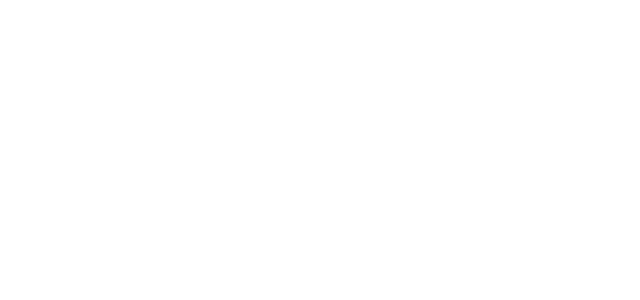
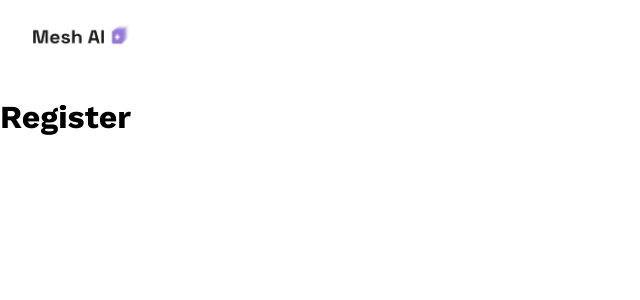
Before and after one commit to LF808mlb/ai-se_project_mesh-ai, a React (Vite) app in the folder client/: page /register in a window 1280 px wide. Before the commit this address had no page. Shown: the top 300 px of the page, without its empty margins (0-640 px from the left). Built offline with nearby package versions, Linux system fonts and the light colour scheme.

Commit message:
git commit -m "login and register form Step 1: Add the routes"

```diff
--- a/client/src/components/App/App.tsx
+++ b/client/src/components/App/App.tsx
@@ -4,12 +4,16 @@
 import Chat from "../../pages/Chat/Chat";
 import Intro from "../../pages/Intro/Intro";
 import KnowledgeBase from "../../pages/KnowledgeBase/KnowledgeBase";
+import Login from "../../pages/Login/Login";
+import Register from "../../pages/Register/Register";
 
 function App() {
   return (
     <div className="app">
       <Routes>
         <Route path="/" element={<Intro />} />
+        <Route path="/login" element={<Login />} />
+        <Route path="/register" element={<Register />} />
         <Route element={<AppLayout />}>
           <Route path="/knowledge" element={<KnowledgeBase />} />
           <Route path="/chat" element={<Chat />} />
--- a/client/src/index.css
+++ b/client/src/index.css
@@ -1,4 +1,5 @@
 @import './vendor/normalize.css';
+@import './assets/css/form.css';
 
 *,
 *::before,
--- /dev/null
+++ b/client/src/pages/Login/Login.tsx
@@ -0,0 +1,14 @@
+import logo from "../../assets/logo.png";
+
+export default function Login() {
+	return (
+		<main>
+			<header className="header">
+				<img className="header__logo" alt="MeshAI logo" src={logo} />
+			</header>
+			<form>
+				<h1>Login</h1>
+			</form>
+		</main>
+	);
+}
--- /dev/null
+++ b/client/src/pages/Register/Register.tsx
@@ -0,0 +1,14 @@
+import logo from "../../assets/logo.png";
+
+export default function Register() {
+	return (
+		<main>
+			<header className="header">
+				<img className="header__logo" alt="MeshAI logo" src={logo} />
+			</header>
+			<form>
+				<h1>Register</h1>
+			</form>
+		</main>
+	);
+}
```
Also changed, not shown: client/src/assets/css/form.css (added).
